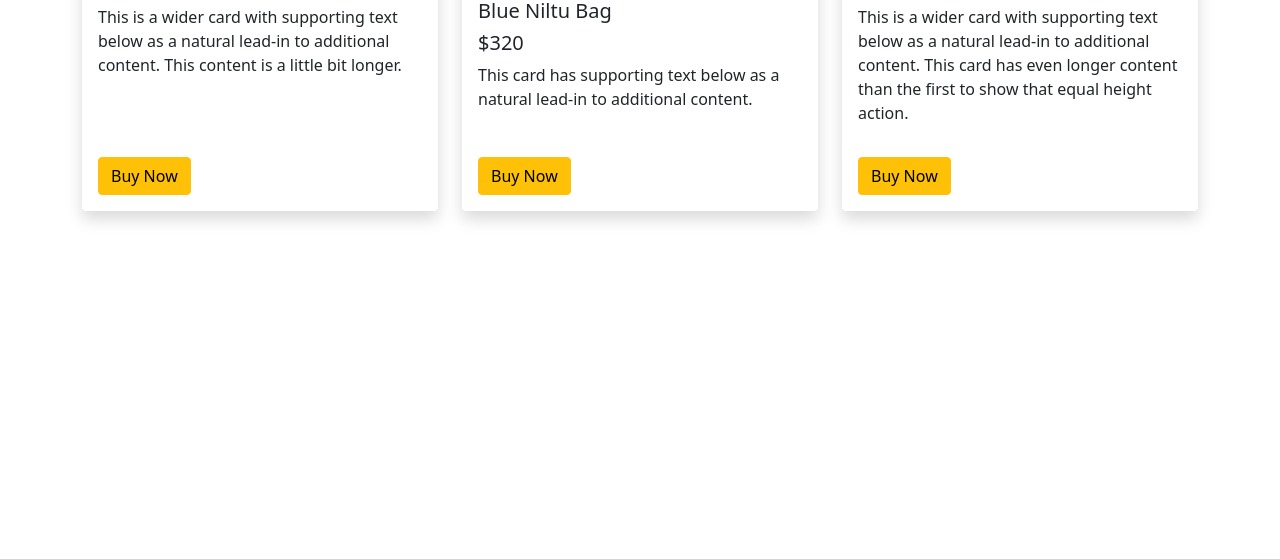
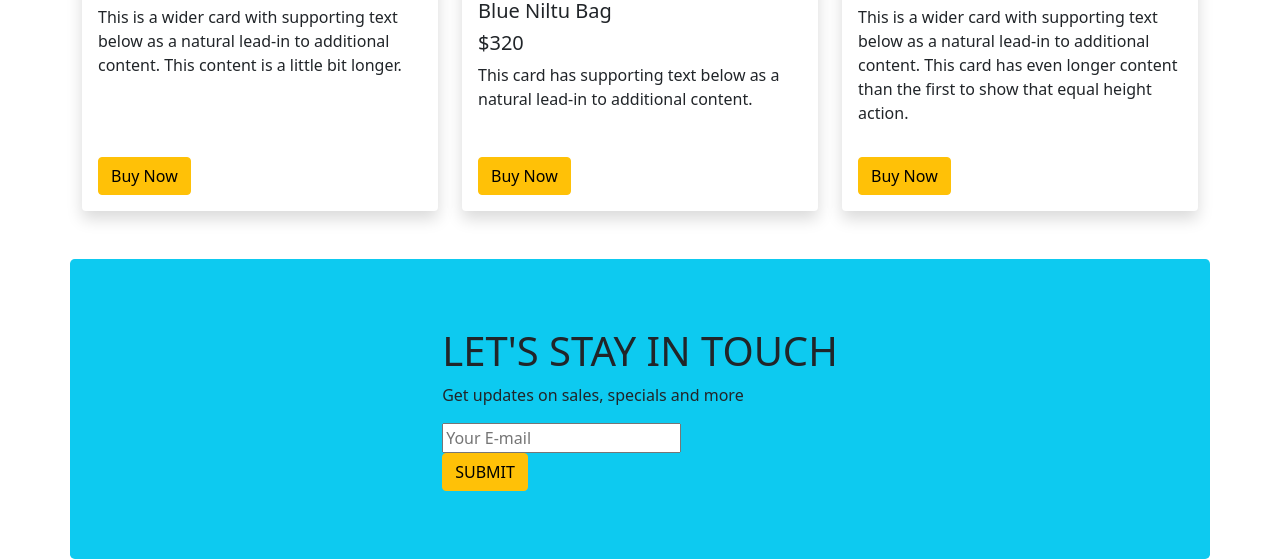
Before and after one commit to Ad-Ashik/panda-commerce, a plain HTML site: page index.html in a window 1280 px wide. Shown: the part 1851-2410 px from the top of the page. Before the commit the page ends 2110 px from the top, so only its background shows below. Drawn offline with nearby package versions, Linux system fonts and the light colour scheme.

Commit message:
Panda Subcriptsion added

```diff
--- a/index.html
+++ b/index.html
@@ -229,6 +229,17 @@
                 </div>
             </div>
         </section>
+
+        <!-- Subcriptsion -->
+        <section class="container rounded-3 bg-info d-flex justify-content-center align-items-center"
+            style="height: 300px;">
+            <div>
+                <h1>LET'S STAY IN TOUCH</h1>
+                <p>Get updates on sales, specials and more</p>
+                <input type="text" placeholder="Your E-mail"><br>
+                <button class="btn btn-warning">SUBMIT</button>
+            </div>
+        </section>
     </main>
 
 
```
